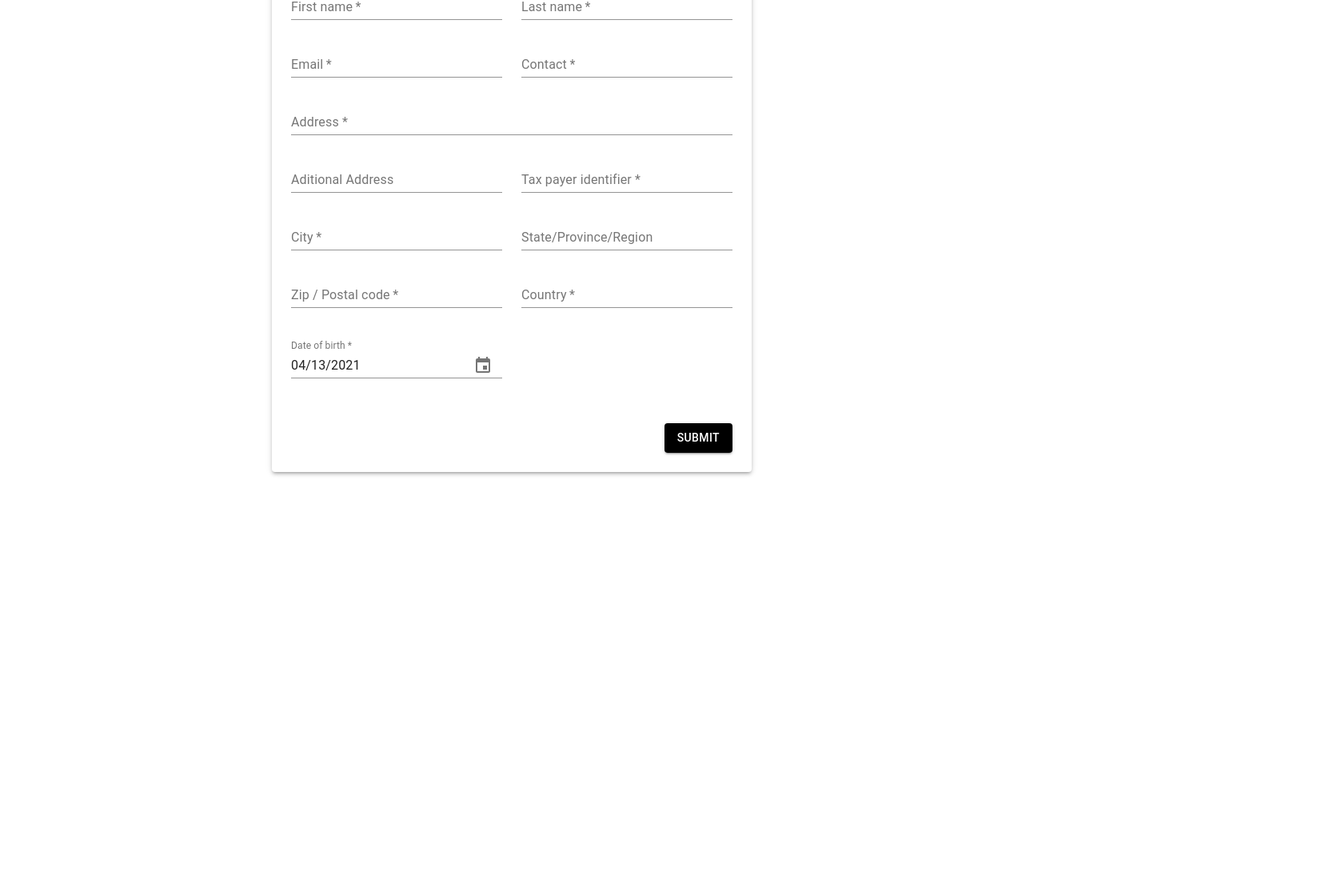
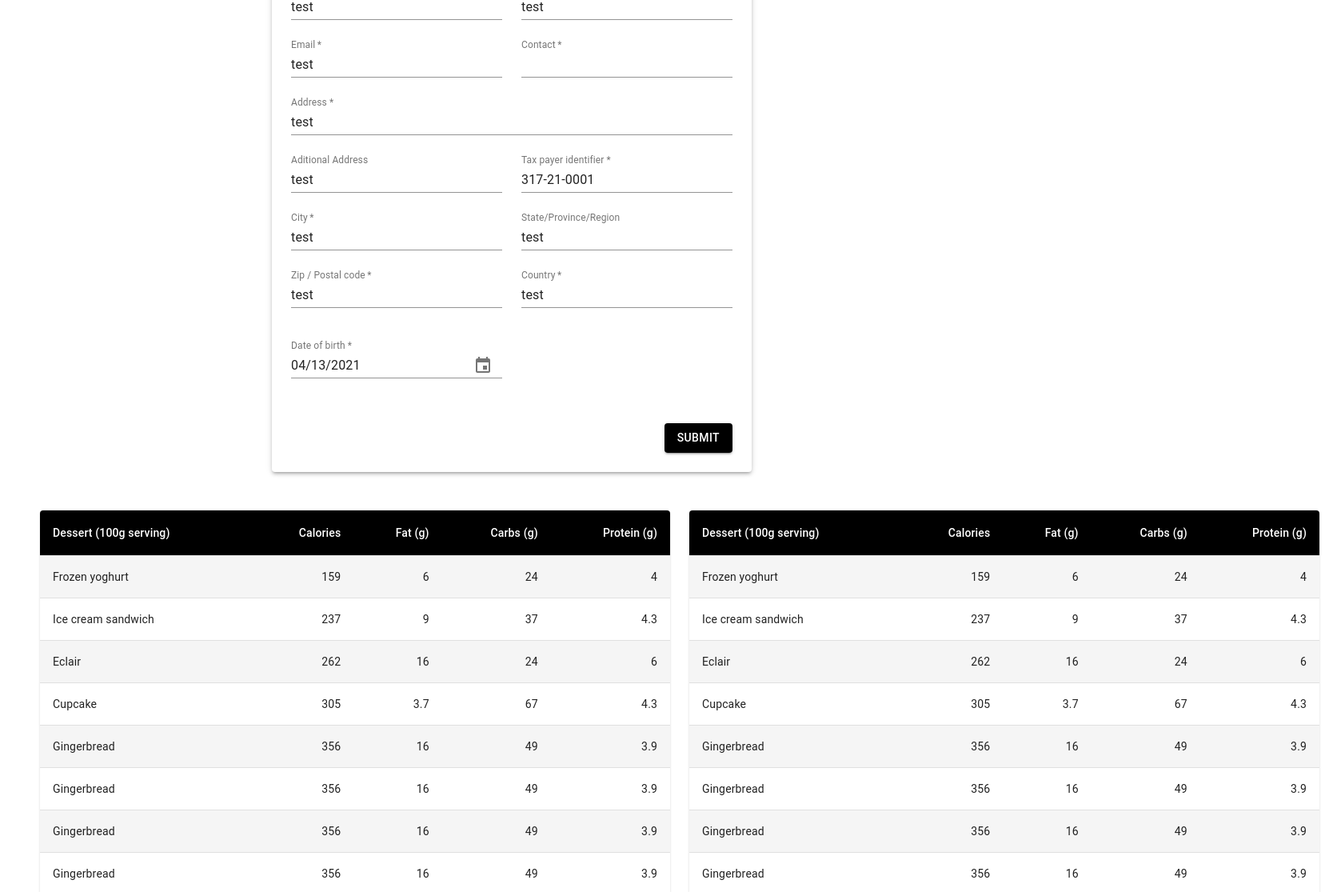
Before and after one commit to taverasady/staircase-test, a React (Create React App) app: page / in a window 1280 px wide. Shown: the part 198-1313 px from the top of the page at 80% size, 1662 px wide, since content can reach past the window. Before the commit the page ends 836 px from the top, so only its background shows below. Built offline with nearby package versions, Linux system fonts and the light colour scheme.

Commit message:
css complete

```diff
--- /dev/null
+++ b/src/components/EmployerTable/EmployerTable.js
@@ -0,0 +1,81 @@
+import React from 'react';
+import { withStyles, makeStyles } from '@material-ui/core/styles';
+import Table from '@material-ui/core/Table';
+import TableBody from '@material-ui/core/TableBody';
+import TableCell from '@material-ui/core/TableCell';
+import TableContainer from '@material-ui/core/TableContainer';
+import TableHead from '@material-ui/core/TableHead';
+import TableRow from '@material-ui/core/TableRow';
+import Paper from '@material-ui/core/Paper';
+
+const StyledTableCell = withStyles((theme) => ({
+  head: {
+    backgroundColor: theme.palette.common.black,
+    color: theme.palette.common.white,
+  },
+  body: {
+    fontSize: 14,
+  },
+}))(TableCell);
+
+const StyledTableRow = withStyles((theme) => ({
+  root: {
+    '&:nth-of-type(odd)': {
+      backgroundColor: theme.palette.action.hover,
+    },
+  },
+}))(TableRow);
+
+function createData(name, calories, fat, carbs, protein) {
+  return { name, calories, fat, carbs, protein };
+}
+
+const rows = [
+  createData('Frozen yoghurt', 159, 6.0, 24, 4.0),
+  createData('Ice cream sandwich', 237, 9.0, 37, 4.3),
+  createData('Eclair', 262, 16.0, 24, 6.0),
+  createData('Cupcake', 305, 3.7, 67, 4.3),
+  createData('Gingerbread', 356, 16.0, 49, 3.9),
+  createData('Gingerbread', 356, 16.0, 49, 3.9),
+  createData('Gingerbread', 356, 16.0, 49, 3.9),
+  createData('Gingerbread', 356, 16.0, 49, 3.9),
+];
+
+const useStyles = makeStyles({
+  table: {
+    minWidth: 700,
+  },
+});
+
+export default function CustomizedTables() {
+  const classes = useStyles();
+
+  return (
+    <TableContainer component={Paper}>
+      <Table className={classes.table} aria-label="customized table">
+        <TableHead>
+          <TableRow>
+            <StyledTableCell>Dessert (100g serving)</StyledTableCell>
+            <StyledTableCell align="right">Calories</StyledTableCell>
+            <StyledTableCell align="right">Fat&nbsp;(g)</StyledTableCell>
+            <StyledTableCell align="right">Carbs&nbsp;(g)</StyledTableCell>
+            <StyledTableCell align="right">Protein&nbsp;(g)</StyledTableCell>
+          </TableRow>
+        </TableHead>
+        <TableBody>
+          {rows.map((row) => (
+            <StyledTableRow key={row.name}>
+              <StyledTableCell component="th" scope="row">
+                {row.name}
+              </StyledTableCell>
+              <StyledTableCell align="right">{row.calories}</StyledTableCell>
+              <StyledTableCell align="right">{row.fat}</StyledTableCell>
+              <StyledTableCell align="right">{row.carbs}</StyledTableCell>
+              <StyledTableCell align="right">{row.protein}</StyledTableCell>
+            </StyledTableRow>
+          ))}
+        </TableBody>
+      </Table>
+    </TableContainer>
+  );
+}
--- /dev/null
+++ b/src/components/EmployerTable/index.js
@@ -0,0 +1 @@
+export {default} from './EmployerTable'
--- a/src/components/VerificationForm/VerificationForm.js
+++ b/src/components/VerificationForm/VerificationForm.js
@@ -6,6 +6,7 @@ import TextField from '@material-ui/core/TextField';
 import Button from '@material-ui/core/Button';
 import Paper from '@material-ui/core/Paper';
 import DateFnsUtils from '@date-io/date-fns';
+import EmployerTable from '../EmployerTable/EmployerTable';
 import {
   MuiPickersUtilsProvider,
   KeyboardDatePicker,
@@ -18,17 +19,17 @@ function VerificationForm() {
 
 
 
-  const [firstName, setFirstName] = useState("");
-  const [lastName, setLastName] = useState("");
-  const [email, setEmail] = useState("");
-  const [contact, setConctact] = useState("");
-  const [address, setAddress] = useState("");
-  const [additionalAddress, setAditionalAddress] = useState("");
-  const [city, setCity] = useState("");
-  const [state, setState] = useState("");
-  const [zip, setZip] = useState("");
-  const [country, setCountry] = useState("");
-  const [taxPayerIdentifier, setTaxPayerIdentifier] = useState("");
+  const [firstName, setFirstName] = useState("test");
+  const [lastName, setLastName] = useState("test");
+  const [email, setEmail] = useState("test");
+  const [contact, setConctact] = useState("test");
+  const [address, setAddress] = useState("test");
+  const [additionalAddress, setAditionalAddress] = useState("test");
+  const [city, setCity] = useState("test");
+  const [state, setState] = useState("test");
+  const [zip, setZip] = useState("test");
+  const [country, setCountry] = useState("test");
+  const [taxPayerIdentifier, setTaxPayerIdentifier] = useState("317-21-0001");
   const [dateOfBirth, setDateOfBirth] = useState(new Date());
 
   const createTransaction = () => {
@@ -38,7 +39,9 @@ function VerificationForm() {
         'x-api-key': process.env.REACT_APP_API_KEY,
         'Content-Type': 'application/x-www-form-urlencoded'
       }),
-    });
+    }).catch((error) => {
+      console.log('request failed', error)
+    })
   };
 
   const createCollection = (transactionId, formInfo) => {
@@ -49,7 +52,31 @@ function VerificationForm() {
         'Content-Type': 'application/json'
       }),
       body: JSON.stringify(formInfo)
-    });
+    }).catch((error) => {
+      console.log('request failed', error)
+    })
+  }
+
+  const verifyEmployment = (transactionId, collectionId) => {
+    const options = {
+      "transaction_id": transactionId,
+      "collection_id": collectionId,
+      "partner_name": "default",
+      "options": {
+        "manual_verification": false,
+        "exclude_borrower": false
+      }
+    }
+    return fetch(`${process.env.REACT_APP_API_URL}/borrower/employment/`, {
+      method: 'post',
+      headers: new Headers({
+        'x-api-key': process.env.REACT_APP_API_KEY,
+        'Content-Type': 'application/json'
+      }),
+      body: JSON.stringify(options)
+    }).catch((error) => {
+      console.log('request failed', error)
+    })
   }
 
   const initEmploymentVerification = async () => {
@@ -58,6 +85,8 @@ function VerificationForm() {
     const formInfo = await mapFormInfo();
     const collectionData = await createCollection(transactionResponse.transaction_id, formInfo);
     const collectionResponse = await collectionData.json();
+    const verifyEmploymentData = await verifyEmployment(collectionResponse.transaction_id, collectionResponse.collection_id);
+    console.log(verifyEmploymentData);
   }
 
   const submitVerification = () => {
@@ -105,7 +134,7 @@ function VerificationForm() {
                     ],
                     "employers": [
                       {
-                        "legal_entity_name": "default"
+                        "legal_entity_name": "Truework Inc"
                       }
                     ]
                   }
@@ -120,11 +149,12 @@ function VerificationForm() {
   }
 
   return (
+    <React.Fragment>
     <div className={classes.center}>
       <Paper elevation={3} className={classes.paper}>
         <Typography variant="h6" gutterBottom>
           Verification Form
-      </Typography>
+              </Typography>
         <form ref={formRef}>
           <Grid container spacing={3}>
             <Grid item xs={12} sm={6}>
@@ -135,7 +165,7 @@ function VerificationForm() {
                 label="First name"
                 fullWidth
                 autoComplete="first-name"
-                value={firstName.value}
+                value={firstName}
                 onChange={(e) => setFirstName(e.target.value)}
               />
             </Grid>
@@ -171,6 +201,10 @@ function VerificationForm() {
                 label="Contact"
                 fullWidth
                 autoComplete="contact"
+                type="number"
+                InputLabelProps={{
+                  shrink: true,
+                }}
                 value={contact}
                 onChange={(e) => setConctact(e.target.value)}
               />
@@ -237,7 +271,8 @@ function VerificationForm() {
                 name="zip"
                 label="Zip / Postal code"
                 fullWidth
-                autoComplete="shipping postal-code"
+                autoComplete="postal-code"
+                inputProps={{ maxLength: 10 }}
                 value={zip}
                 onChange={(e) => setZip(e.target.value)}
               />
@@ -257,8 +292,7 @@ function VerificationForm() {
             <Grid item xs={6}>
               <MuiPickersUtilsProvider utils={DateFnsUtils}>
                 <KeyboardDatePicker
-                  disableToolbar
-                  variant="inline"
+                  margin="normal"
                   format="MM/dd/yyyy"
                   margin="normal"
                   id="date-picker-inline"
@@ -280,6 +314,17 @@ function VerificationForm() {
         </form>
       </Paper>
     </div>
+    <div className={classes.tableContainer}>
+      <Grid container spacing={3}>
+        <Grid item xs={12} sm={6}>
+          <EmployerTable></EmployerTable>
+        </Grid>
+        <Grid item xs={6} sm={6}>
+        <EmployerTable></EmployerTable>
+        </Grid>
+      </Grid>
+    </div>
+    </React.Fragment>
   );
 }
 
--- a/src/components/VerificationForm/styles.js
+++ b/src/components/VerificationForm/styles.js
@@ -1,6 +1,9 @@
 import { makeStyles } from '@material-ui/core/styles';
 
 const useStyles = makeStyles((theme) => ({
+  root: {
+    flexGrow: 1,
+  },
   center: {
     width: 'auto',
     marginLeft: theme.spacing(2),
@@ -8,6 +11,16 @@ const useStyles = makeStyles((theme) => ({
     [theme.breakpoints.up(600 + theme.spacing(2) * 2)]: {
       width: 600,
       marginLeft: 'auto',
+      marginRight: 'auto',
+    },
+  },
+  tableContainer: {
+    width: 'auto',
+    marginLeft: theme.spacing(2),
+    marginRight: theme.spacing(2),
+    [theme.breakpoints.up(600 + theme.spacing(2) * 2)]: {
+      width: 1600,
+      marginLeft: '50px',
       marginRight: 'auto',
     },
   },
@@ -20,6 +33,11 @@ const useStyles = makeStyles((theme) => ({
       marginBottom: theme.spacing(6),
       padding: theme.spacing(3),
     },
+  },
+  paperTable: {
+    padding: theme.spacing(2),
+    textAlign: 'center',
+    color: theme.palette.text.secondary
   },
   buttons: {
     display: 'flex',
```
Also changed, not shown: src/components/EmployerTable/style.js (added).
